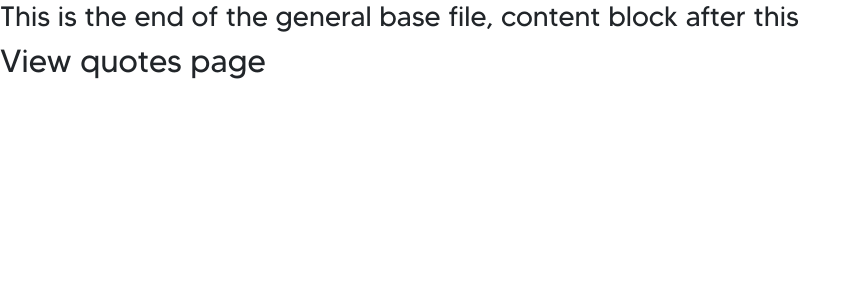
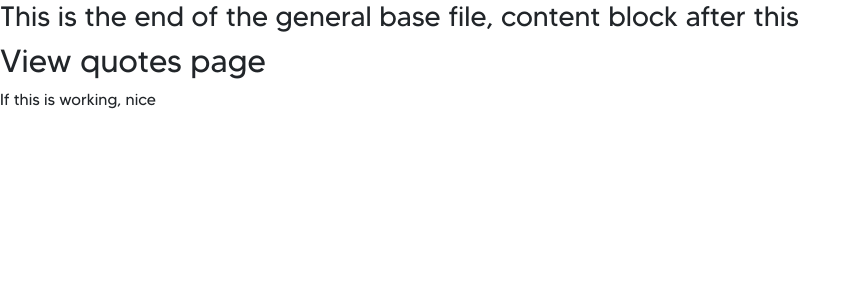
Before and after one commit to jackkeepin/Frenchay-Fencing-Management-Service, a Django app: page /quote/view-quotes in a window 1280 px wide. Shown: the part 64-364 px from the top of the page, without its empty margins (0-860 px from the left). Run offline with Django 3.2, Linux system fonts and the light colour scheme; some libraries are stand-ins or nearby versions.

Commit message:
FIrst deploy to staging

```diff
--- a/quote/templates/quote/view_quotes.html
+++ b/quote/templates/quote/view_quotes.html
@@ -3,5 +3,6 @@
 {% block content %}
 
     <h2>View quotes page</h2>
+    <p>If this is working, nice</p>
 
 {% endblock content %}
```
